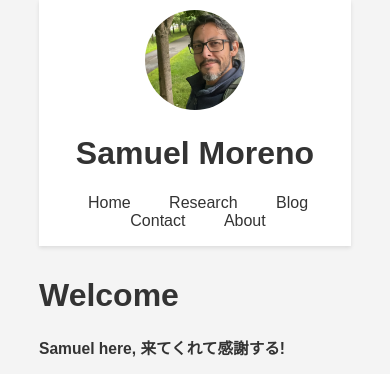
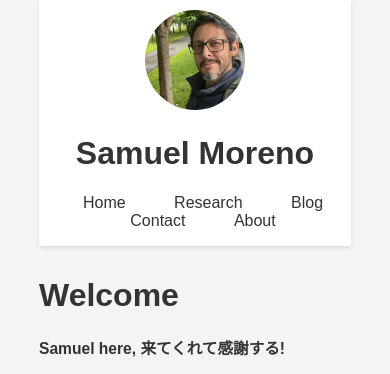
Before and after one commit to GregSom-MSc/GregSom-MSc.github.io, a Jekyll site: the page built from index.md, in a window 390 px wide. Shown: the top 374 px of the page. Built offline with Jekyll 4.4.1, drawn with Linux system fonts in a browser that asks for light colours.

```diff
--- a/assets/css/style.css
+++ b/assets/css/style.css
@@ -106,7 +106,7 @@
     }
     nav ul li {
 
-        padding: 15px 4px 4px 10px;
+        padding: 15px 4px 4px 20px;
     }
 }
 
```
